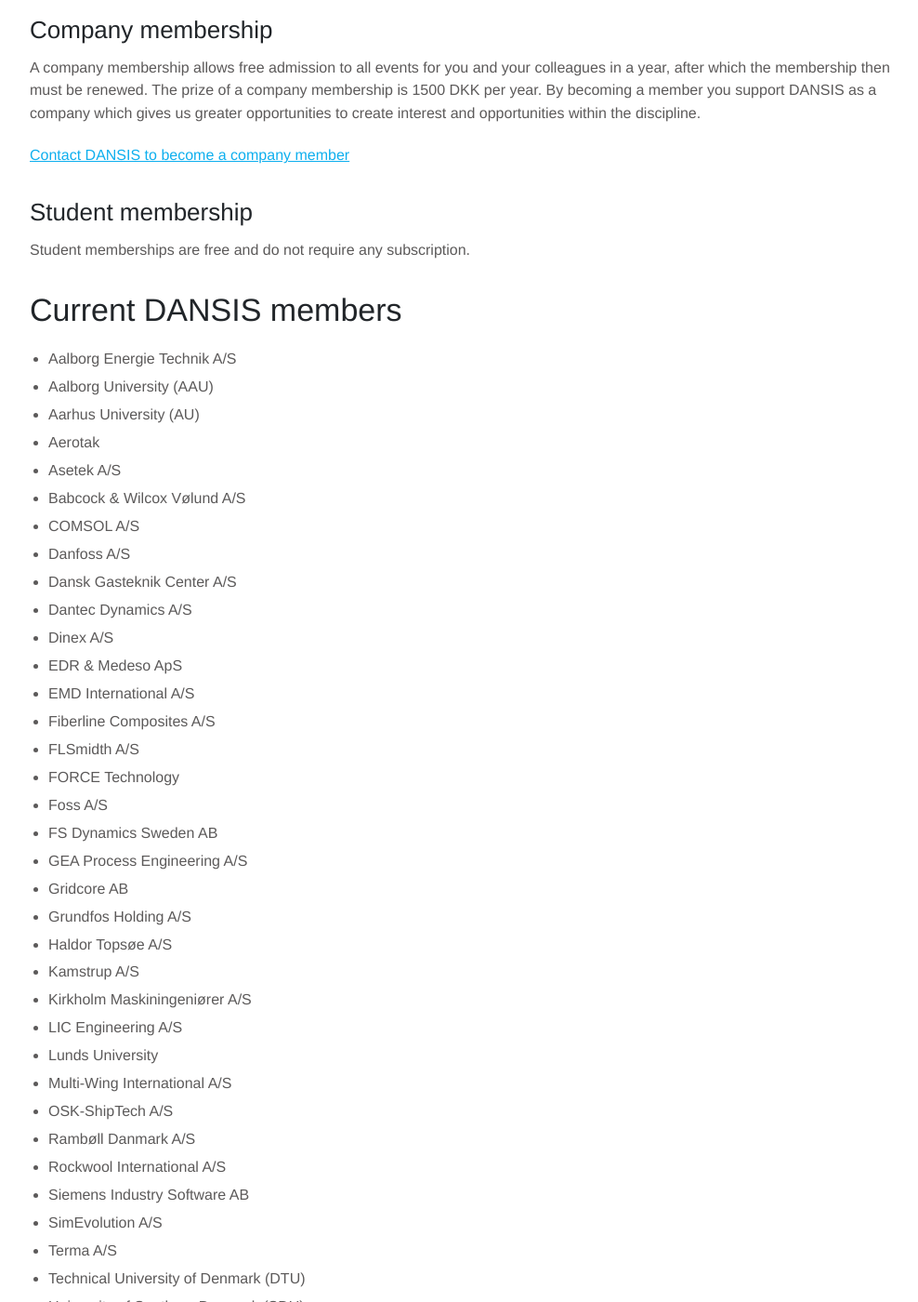
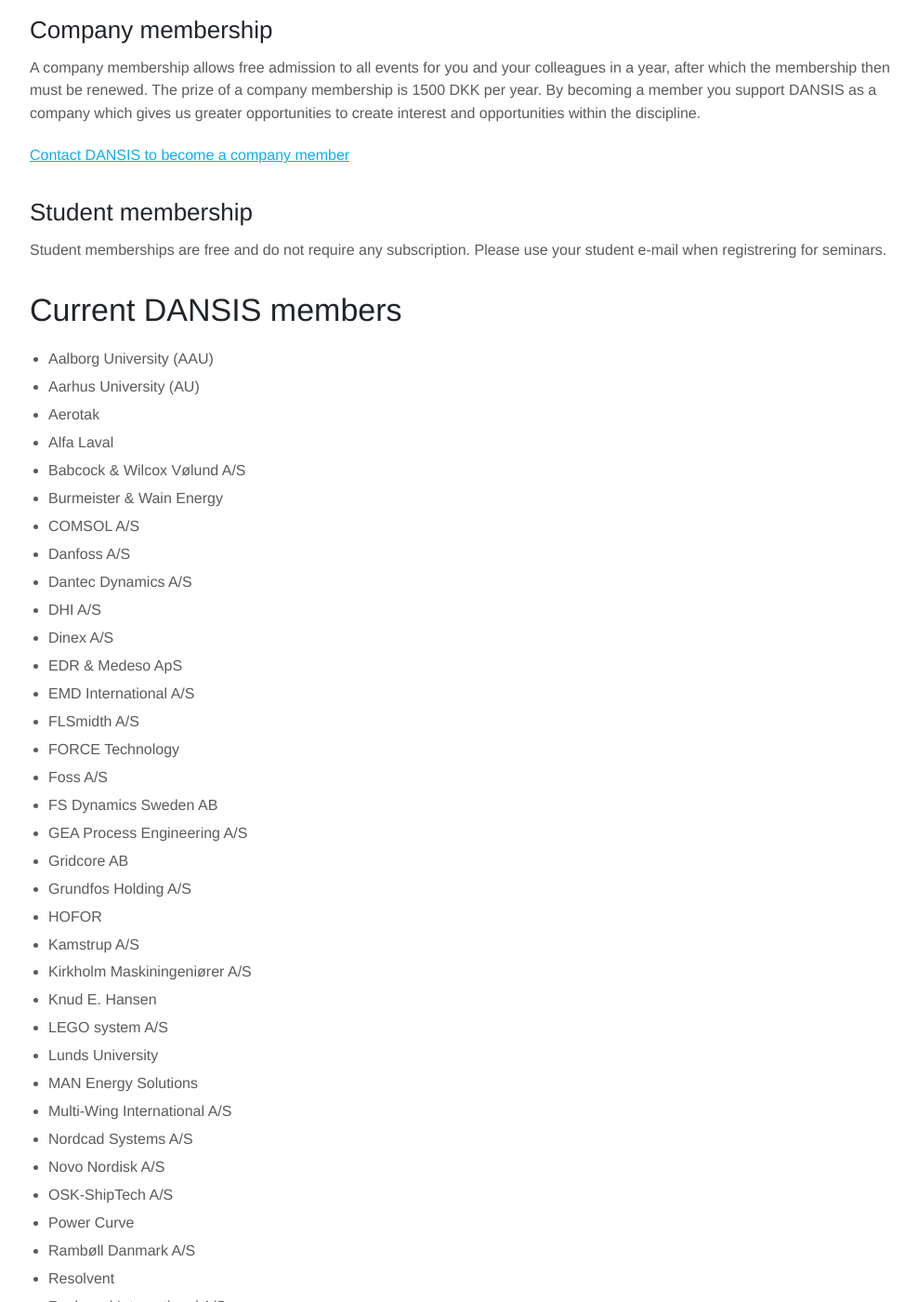
Before and after one commit to jakobhaervig/dansis, a Jekyll site: the page built from _info/membership.md, in a window 1280 px wide and 1400 px high, scrolled down 586 px. Shown: the whole window at 93% size, without its empty margins (143-1131 px from the left). Built offline with Jekyll 4.4.1, drawn with Linux system fonts in a browser that asks for light colours; some of the changed text lies outside the part shown.

Commit message:
Update membership.md
Update liste of company members

```diff
--- a/_info/membership.md
+++ b/_info/membership.md
@@ -18,23 +18,22 @@ A company membership allows free admission to all events for you and your collea
 [Contact DANSIS to become a company member](/contact/)
 
 ## Student membership
-Student memberships are free and do not require any subscription.
+Student memberships are free and do not require any subscription. Please use your student e-mail when registrering for seminars.
 
 # Current DANSIS members
-- Aalborg Energie Technik A/S
 - Aalborg University (AAU)
 - Aarhus University (AU)
 - Aerotak
-- Asetek A/S
+- Alfa Laval
 - Babcock & Wilcox Vølund A/S
+- Burmeister & Wain Energy
 - COMSOL A/S
 - Danfoss A/S
-- Dansk Gasteknik Center A/S
 - Dantec Dynamics A/S
+- DHI A/S
 - Dinex A/S
 - EDR & Medeso ApS
 - EMD International A/S
-- Fiberline Composites A/S
 - FLSmidth A/S
 - FORCE Technology
 - Foss A/S
@@ -42,20 +41,27 @@ Student memberships are free and do not require any subscription.
 - GEA Process Engineering A/S
 - Gridcore AB
 - Grundfos Holding A/S
-- Haldor Topsøe A/S
+- HOFOR
 - Kamstrup A/S
 - Kirkholm Maskiningeniører A/S
-- LIC Engineering A/S
+- Knud E. Hansen
+- LEGO system A/S
 - Lunds University
+- MAN Energy Solutions
 - Multi-Wing International A/S
+- Nordcad Systems A/S
+- Novo Nordisk A/S
 - OSK-ShipTech A/S
+- Power Curve
 - Rambøll Danmark A/S
+- Resolvent
 - Rockwool International A/S
+- Roskilde University
 - Siemens Industry Software AB
 - SimEvolution A/S
+- Stiesdal A/S
+- Technical University of Denmark (DTU)
 - Terma A/S
-- Technical University of Denmark (DTU)
 - University of Southern Denmark (SDU)
 - Vestas Aircoil A/S
 - Vestas Wind Systems A/S
-- Vysus Group
```
